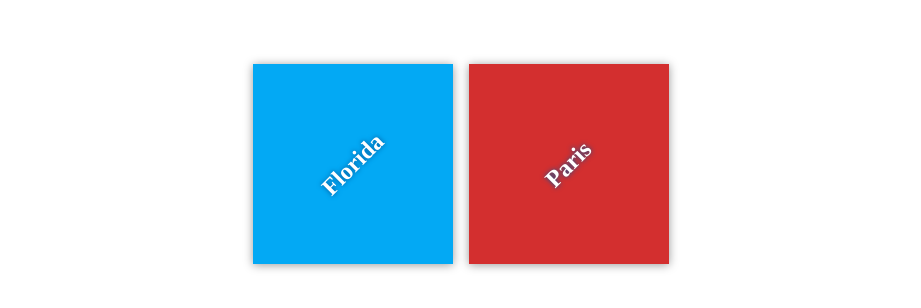
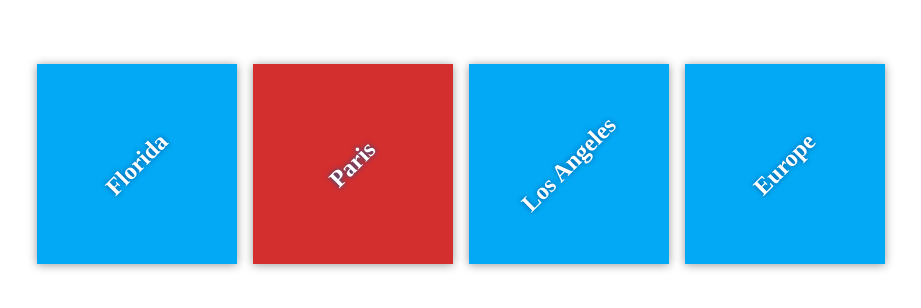
Before and after one commit to grajnikanth/my-travel-plans, a plain HTML site: page index.html in a window 1280 px wide. Shown: the part 236-544 px from the top of the page, without its empty margins (179-1100 px from the left). Drawn offline with Linux system fonts and the light colour scheme.

Commit message:
added additional destinations

```diff
--- a/index.html
+++ b/index.html
@@ -17,6 +17,15 @@
             <div class="destination" id="paris">
                 <h2>Paris</h2>
             </div>
+
+            <div class="destination" id="LA">
+                <h2>Los Angeles</h2>
+            </div>
+
+            <div class="destination" id="Europe">
+                <h2>Europe</h2>
+            </div>
+
         </div>
     </div>
 
```
